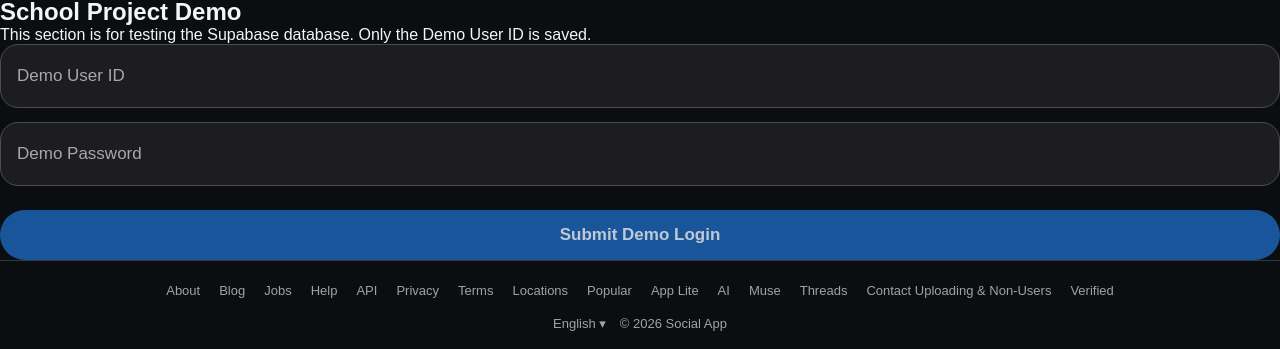
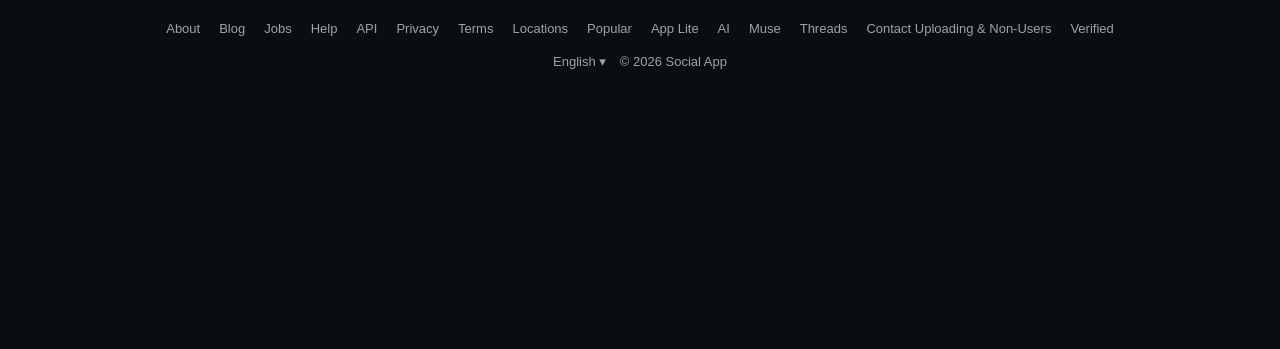
Before and after one commit to localuser876-star/Instagram, a plain HTML site: page index.html in a window 1280 px wide. Shown: the part 752-1101 px from the top of the page. After the commit the page ends 839 px from the top, so only its background shows below. Drawn offline with nearby package versions, Linux system fonts and the light colour scheme.

Commit message:
index.html

```diff
--- a/index.html
+++ b/index.html
@@ -12,13 +12,19 @@
 
 <body>
 
+    <!-- =====================================================
+         MAIN PAGE
+    ====================================================== -->
+
     <main class="page">
 
-        <!-- =====================================================
+
+        <!-- =================================================
              LEFT PANEL
-        ====================================================== -->
+        ================================================== -->
 
         <section class="left-panel">
+
 
             <!-- DESKTOP INSTAGRAM LOGO -->
 
@@ -40,6 +46,8 @@
                     <span>close friends</span>
                 </h1>
 
+
+                <!-- COMPLETE MAIN IMAGE -->
 
                 <div class="main-image-container">
 
@@ -151,7 +159,7 @@
             </div>
 
 
-            <!-- MOBILE META -->
+            <!-- MOBILE META LOGO -->
 
             <div class="mobile-meta">
 
@@ -165,14 +173,16 @@
 
             </div>
 
+
         </section>
 
 
-        <!-- =====================================================
+        <!-- =================================================
              RIGHT LOGIN PANEL
-        ====================================================== -->
+        ================================================== -->
 
         <section class="right-panel">
+
 
             <div class="login-container">
 
@@ -181,11 +191,7 @@
                 </h2>
 
 
-                <!-- =================================================
-                     ORIGINAL DEMO LOGIN FORM
-
-                     This form is NOT connected to Supabase.
-                ================================================== -->
+                <!-- LOGIN FORM -->
 
                 <form id="demoLoginForm">
 
@@ -203,7 +209,6 @@
     </label>
 
 </div>
-
 
 <div class="input-group">
 
@@ -242,7 +247,9 @@
                 <div class="divider"></div>
 
 
-                <!-- FACEBOOK -->
+                <!-- =================================================
+                     FACEBOOK LOGIN
+                ================================================== -->
 
                 <button
                     type="button"
@@ -272,7 +279,7 @@
                 </button>
 
 
-                <!-- META -->
+                <!-- META LOGO -->
 
                 <div class="meta-placeholder">
 
@@ -284,70 +291,12 @@
 
                 </div>
 
+
             </div>
 
         </section>
 
     </main>
-
-
-    <!-- =====================================================
-         SCHOOL PROJECT DEMO SECTION
-    ====================================================== -->
-
-    <section class="demo-id-section">
-
-        <h2>
-            School Project Demo
-        </h2>
-
-        <p>
-            This section is for testing the Supabase database.
-            Only the Demo User ID is saved.
-        </p>
-
-
-        <form id="demoUserIdForm">
-
-            <div class="input-group">
-
-                <input
-                    id="demoUserIdInput"
-                    type="text"
-                    autocomplete="off"
-                    placeholder=" "
-                >
-
-                <label for="demoUserIdInput">
-                    Demo User ID
-                </label>
-
-            </div>
-
-
-            <div class="input-group">
-
-                <input
-                    id="demoPasswordInput"
-                    type="password"
-                    autocomplete="off"
-                    placeholder=" "
-                >
-
-                <label for="demoPasswordInput">
-                    Demo Password
-                </label>
-
-            </div>
-
-
-            <button type="submit">
-                Submit Demo Login
-            </button>
-
-        </form>
-
-    </section>
 
 
     <!-- =====================================================
@@ -443,7 +392,6 @@
 
 </div>
 
-
 <div class="input-group">
 
     <input
@@ -475,16 +423,13 @@
                 Forgot password?
             </button>
 
+
         </div>
 
     </div>
 
 
-    <!-- =====================================================
-         SUPABASE + JAVASCRIPT
-    ====================================================== -->
-
-    <script src="https://cdn.jsdelivr.net/npm/@supabase/supabase-js@2"></script>
+    <!-- JAVASCRIPT -->
 
     <script src="script.js"></script>
 
```
Lines whose indentation alone changed are shown as unchanged.
